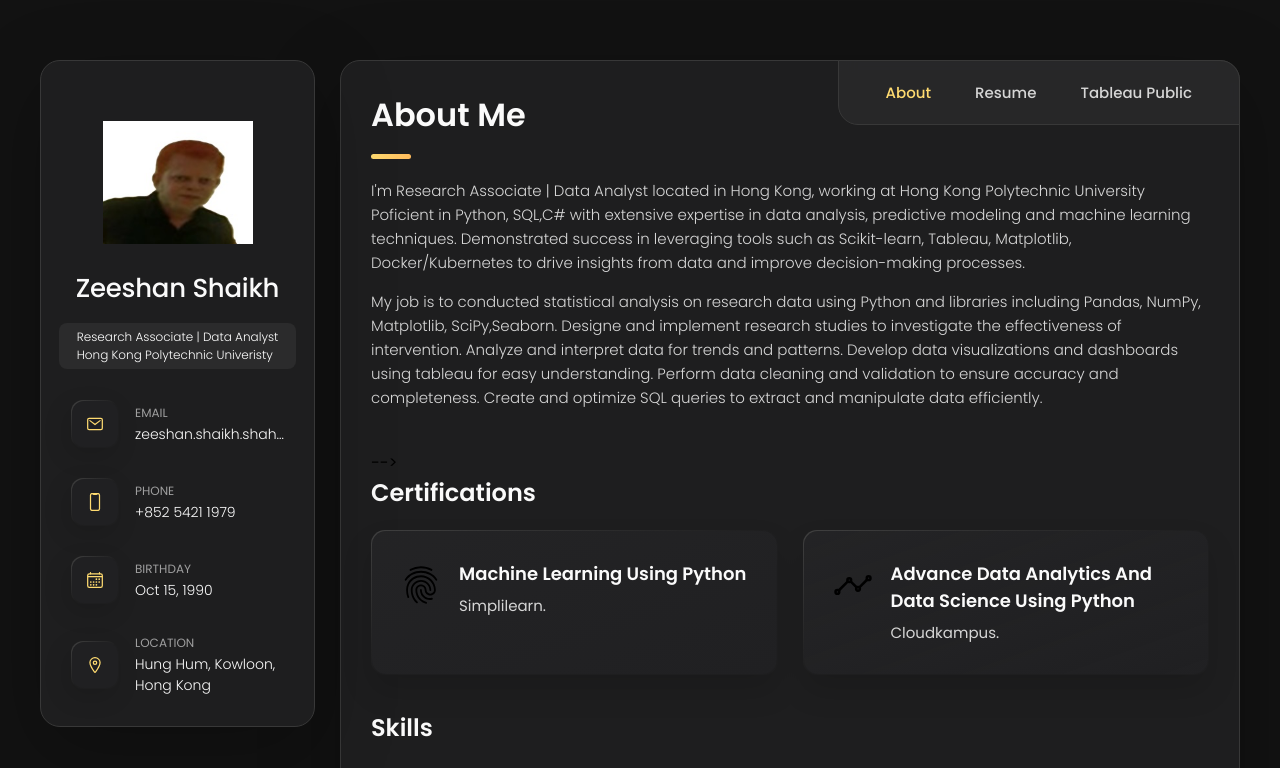
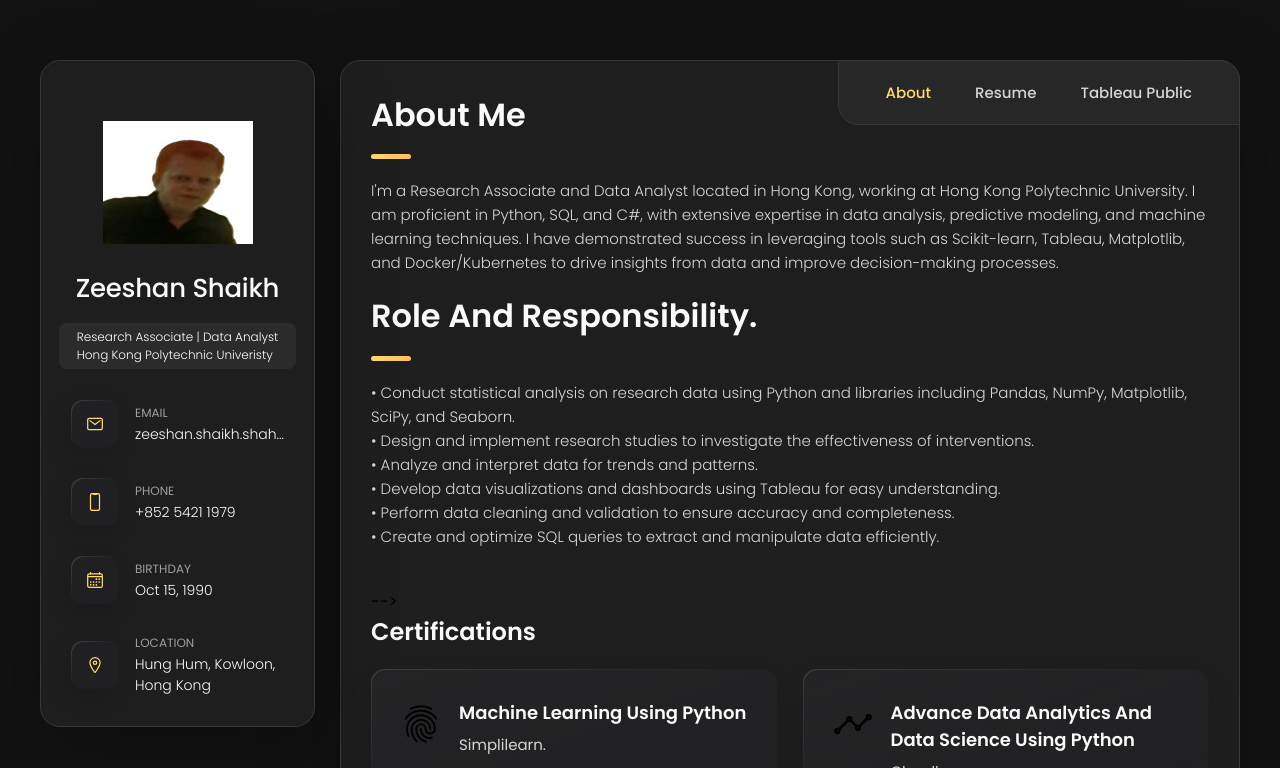
Before and after one commit to shaikhzs/zeeshanshaikh.github.io, a plain HTML site: page index.html in a window 1280 px wide. Shown: the top 768 px of the page. Drawn offline with nearby package versions, Linux system fonts and the light colour scheme.

Commit message:
Add files via upload
Updated Latest Changes

```diff
--- a/index.html
+++ b/index.html
@@ -123,7 +123,31 @@
 
         </ul>
 
+        <!-- <div class="separator"></div>
 
+        <ul class="social-list">
+
+          <li class="social-item">
+            <a href="#" class="social-link">
+              <ion-icon name="logo-facebook"></ion-icon>
+            </a>
+          </li>
+
+          <li class="social-item">
+            <a href="#" class="social-link">
+              <ion-icon name="logo-twitter"></ion-icon>
+            </a>
+          </li>
+
+          <li class="social-item">
+            <a href="#" class="social-link">
+              <ion-icon name="logo-instagram"></ion-icon>
+            </a>
+          </li>
+
+        </ul>
+
+      </div> -->
 
     </aside>
 
@@ -181,20 +205,19 @@
         <section class="about-text">
           <p class="service-item-text">
 
-            I'm Research Associate | Data Analyst located in  Hong Kong, working at Hong Kong Polytechnic University
-            Poficient in Python, SQL,C#  with extensive expertise in data analysis, predictive modeling and machine learning
-            techniques. Demonstrated success in leveraging tools such as Scikit-learn, Tableau, Matplotlib, Docker/Kubernetes
-            to drive insights from data and improve decision-making processes.
+            I'm a Research Associate and Data Analyst located in Hong Kong, working at Hong Kong Polytechnic University. I am proficient in Python, SQL, and C#, with extensive expertise in data analysis, predictive modeling, and machine learning techniques.
+            I have demonstrated success in leveraging tools such as Scikit-learn, Tableau, Matplotlib, and Docker/Kubernetes to drive insights from data and improve decision-making processes.
           </p>
 
+          <h2 class="h2 article-title">Role and Responsibility.</h2>
+
           <p class="service-item-text">
-            My job is to conducted statistical analysis on research data using Python and libraries including
-            Pandas, NumPy, Matplotlib, SciPy,Seaborn.
-            Designe and implement research studies to investigate the effectiveness of intervention.
-            Analyze and interpret data for trends and patterns. Develop data visualizations and
-            dashboards using tableau for easy understanding. Perform data cleaning and validation to
-            ensure accuracy and completeness. Create and optimize SQL queries to extract and manipulate
-            data efficiently.
+            • Conduct statistical analysis on research data using Python and libraries including Pandas, NumPy, Matplotlib, SciPy, and Seaborn.<br>
+            • Design and implement research studies to investigate the effectiveness of interventions.<br>
+            • Analyze and interpret data for trends and patterns.<br>
+            • Develop data visualizations and dashboards using Tableau for easy understanding.<br>
+            • Perform data cleaning and validation to ensure accuracy and completeness.<br>
+            • Create and optimize SQL queries to extract and manipulate data efficiently.<br>
           </p>
         </section>
 
```
